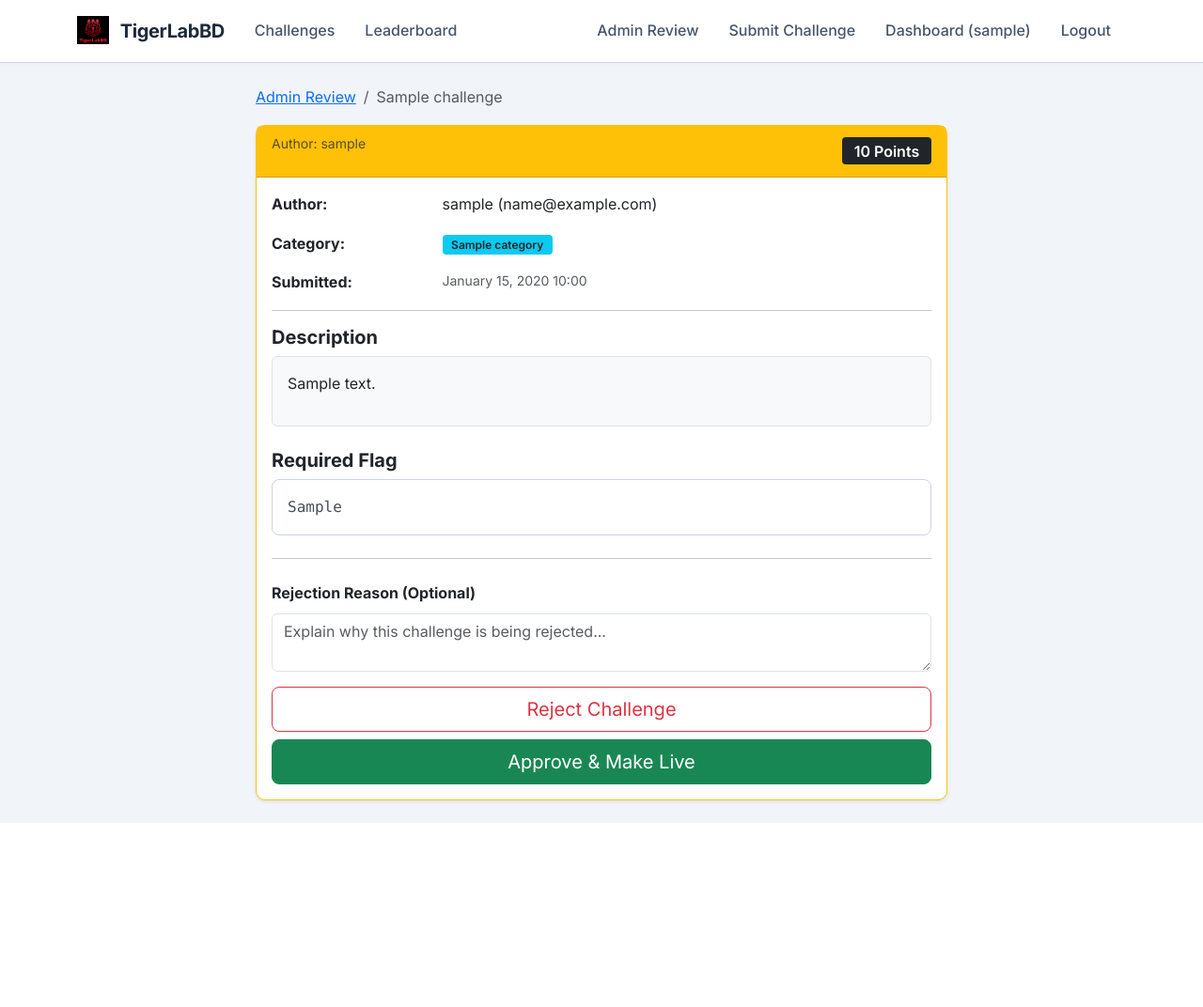
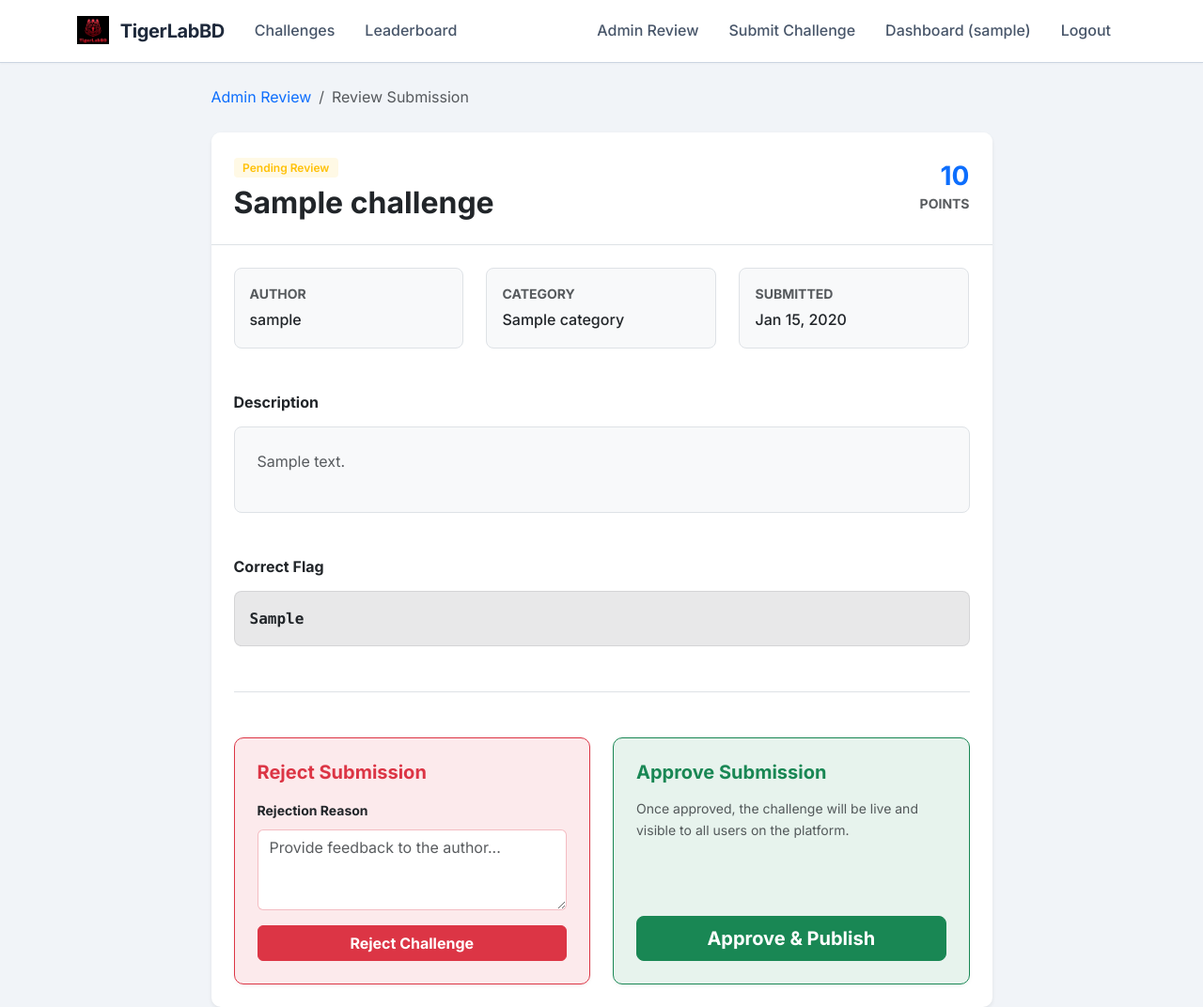
Before and after one commit to EyaminH/ctf_platform, a Django app: page /review-challenges/1/ in a window 1280 px wide. Shown: the whole page at 94% size. Before the commit the page ends 876 px from the top, so only its background shows below. Run offline with Django 5.2, Linux system fonts and the light colour scheme; a user stored in the database is signed in; tables that the repository leaves empty hold one stand-in row (values such as "Sample post").

Commit message:
Update Review Process & Author Dashboard

```diff
--- a/templates/challenges/admin_challenge_detail.html
+++ b/templates/challenges/admin_challenge_detail.html
@@ -1,75 +1,104 @@
 {% extends 'base.html' %}
 
-{% block title %}Review Challenge - {{ challenge.title }}{% endblock %}
+{% block title %}Review: {{ challenge.title }} - TigerLabBD{% endblock %}
 
 {% block content %}
 <div class="row justify-content-center">
-    <div class="col-md-8">
-        <nav aria-label="breadcrumb">
+    <div class="col-md-9">
+        <nav aria-label="breadcrumb" class="mb-4">
             <ol class="breadcrumb">
-                <li class="breadcrumb-item"><a href="{% url 'admin_review' %}">Admin Review</a></li>
-                <li class="breadcrumb-item active">{{ challenge.title }}</li>
+                <li class="breadcrumb-item"><a href="{% url 'admin_review' %}" class="text-decoration-none">Admin Review</a></li>
+                <li class="breadcrumb-item active" aria-current="page">Review Submission</li>
             </ol>
         </nav>
 
-        <div class="card mb-4 shadow-sm border-warning">
-            <div class="card-header bg-warning text-dark d-flex justify-content-between align-items-center">
-                <p class="text-muted small">Author: {{ challenge.author.username|default:"Anonymous" }}</p>
-                <span class="badge bg-dark fs-6">{{ challenge.points }} Points</span>
+        <div class="card shadow-sm border-0 overflow-hidden">
+            <div class="card-header bg-white border-bottom py-4 px-4 d-flex justify-content-between align-items-center">
+                <div>
+                    <span class="badge bg-warning bg-opacity-10 text-warning mb-2 d-inline-block">Pending Review</span>
+                    <h2 class="fw-bold m-0 text-dark">{{ challenge.title }}</h2>
                 </div>
-            <div class="card-body">
-                <div class="row mb-3">
-                    <div class="col-sm-3 fw-bold">Author:</div>
-                    <div class="col-sm-9">
-                        {% if challenge.author %}
-                        {{ challenge.author.username }} ({{ challenge.author.email }})
-                        {% else %}
-                        <span class="text-muted italic">System / Anonymous</span>
-                        {% endif %}
+                <div class="text-end">
+                    <div class="h3 fw-bold text-primary mb-0">{{ challenge.points }}</div>
+                    <small class="text-muted text-uppercase fw-bold small">Points</small>
                 </div>
             </div>
-                <div class="row mb-3">
-                    <div class="col-sm-3 fw-bold">Category:</div>
-                    <div class="col-sm-9"><span class="badge bg-info text-dark">{{ challenge.category.name }}</span>
+
+            <div class="card-body p-4">
+                <div class="row g-4 mb-5">
+                    <div class="col-md-4">
+                        <div class="p-3 bg-light rounded-3 border">
+                            <small class="text-muted d-block small text-uppercase fw-bold mb-1">Author</small>
+                            <span class="text-dark fw-medium">{{ challenge.author.username }}</span>
                         </div>
                     </div>
-                <div class="row mb-3">
-                    <div class="col-sm-3 fw-bold">Submitted:</div>
-                    <div class="col-sm-9 text-muted small">{{ challenge.created_at|date:"F d, Y H:i" }}</div>
+                    <div class="col-md-4">
+                        <div class="p-3 bg-light rounded-3 border">
+                            <small class="text-muted d-block small text-uppercase fw-bold mb-1">Category</small>
+                            <span class="text-dark fw-medium">{{ challenge.category.name }}</span>
+                        </div>
+                    </div>
+                    <div class="col-md-4">
+                        <div class="p-3 bg-light rounded-3 border">
+                            <small class="text-muted d-block small text-uppercase fw-bold mb-1">Submitted</small>
+                            <span class="text-dark fw-medium">{{ challenge.created_at|date:"M d, Y" }}</span>
+                        </div>
+                    </div>
                 </div>
 
-                <hr>
-
-                <h5 class="fw-bold">Description</h5>
-                <div class="card-text bg-light p-3 rounded border">
+                <div class="mb-5">
+                    <h6 class="text-dark fw-bold mb-3">Description</h6>
+                    <div class="card-text text-muted bg-light p-4 rounded-3 border">
                         {{ challenge.description|linebreaks }}
                     </div>
-                <h5 class="fw-bold mt-4">Required Flag</h5>
-                <div class="alert alert-dark font-monospace">
+                </div>
+
+                <div class="mb-5">
+                    <h6 class="text-dark fw-bold mb-3">Correct Flag</h6>
+                    <div class="p-3 rounded-3 border border-dark border-opacity-10 bg-dark bg-opacity-10 font-monospace text-dark fw-bold">
                         {{ challenge.flag }}
                     </div>
+                </div>
 
-                <hr class="my-4">
-
-                <div class="mt-4">
+                <div class="pt-5 border-top">
+                    <div class="row g-4">
+                        <div class="col-md-6">
+                            <div class="card border-danger bg-danger bg-opacity-10 h-100">
+                                <div class="card-body p-4">
+                                    <h5 class="fw-bold text-danger mb-3">Reject Submission</h5>
                                     <form action="{% url 'reject_challenge' challenge.pk %}" method="post">
                                         {% csrf_token %}
                                         <div class="mb-3">
-                            <label for="rejection_reason" class="form-label fw-bold">Rejection Reason (Optional)</label>
-                            <textarea name="rejection_reason" id="rejection_reason" class="form-control" rows="2" placeholder="Explain why this challenge is being rejected..."></textarea>
+                                            <label for="rejection_reason" class="form-label small fw-bold">Rejection Reason</label>
+                                            <textarea name="rejection_reason" id="rejection_reason" class="form-control border-danger border-opacity-25" rows="3" placeholder="Provide feedback to the author..."></textarea>
                                         </div>
-                        <div class="d-flex gap-2">
-                            <button type="submit" class="btn btn-outline-danger btn-lg w-100" onclick="return confirm('Are you sure you want to reject this challenge?')">Reject Challenge</button>
+                                        <button type="submit" class="btn btn-danger w-100 fw-bold" onclick="return confirm('Confirm rejection?')">
+                                            Reject Challenge
+                                        </button>
+                                    </form>
                                 </div>
-                    </form>
-
-                    <form action="{% url 'approve_challenge' challenge.pk %}" method="post" class="mt-2">
+                            </div>
+                        </div>
+                        <div class="col-md-6">
+                            <div class="card border-success bg-success bg-opacity-10 h-100">
+                                <div class="card-body p-4 d-flex flex-column justify-content-between">
+                                    <div>
+                                        <h5 class="fw-bold text-success mb-3">Approve Submission</h5>
+                                        <p class="text-muted small">Once approved, the challenge will be live and visible to all users on the platform.</p>
+                                    </div>
+                                    <form action="{% url 'approve_challenge' challenge.pk %}" method="post">
                                         {% csrf_token %}
-                        <button type="submit" class="btn btn-success btn-lg w-100">Approve & Make Live</button>
+                                        <button type="submit" class="btn btn-success w-100 btn-lg fw-bold">
+                                            Approve & Publish
+                                        </button>
                                     </form>
                                 </div>
                             </div>
                         </div>
                     </div>
                 </div>
+            </div>
+        </div>
+    </div>
+</div>
 {% endblock %}
```
Also changed, not shown: templates/challenges/admin_review.html (+2 -9 lines), templates/users/dashboard.html (+12 -3 lines). Lines whose indentation alone changed are shown as unchanged.
